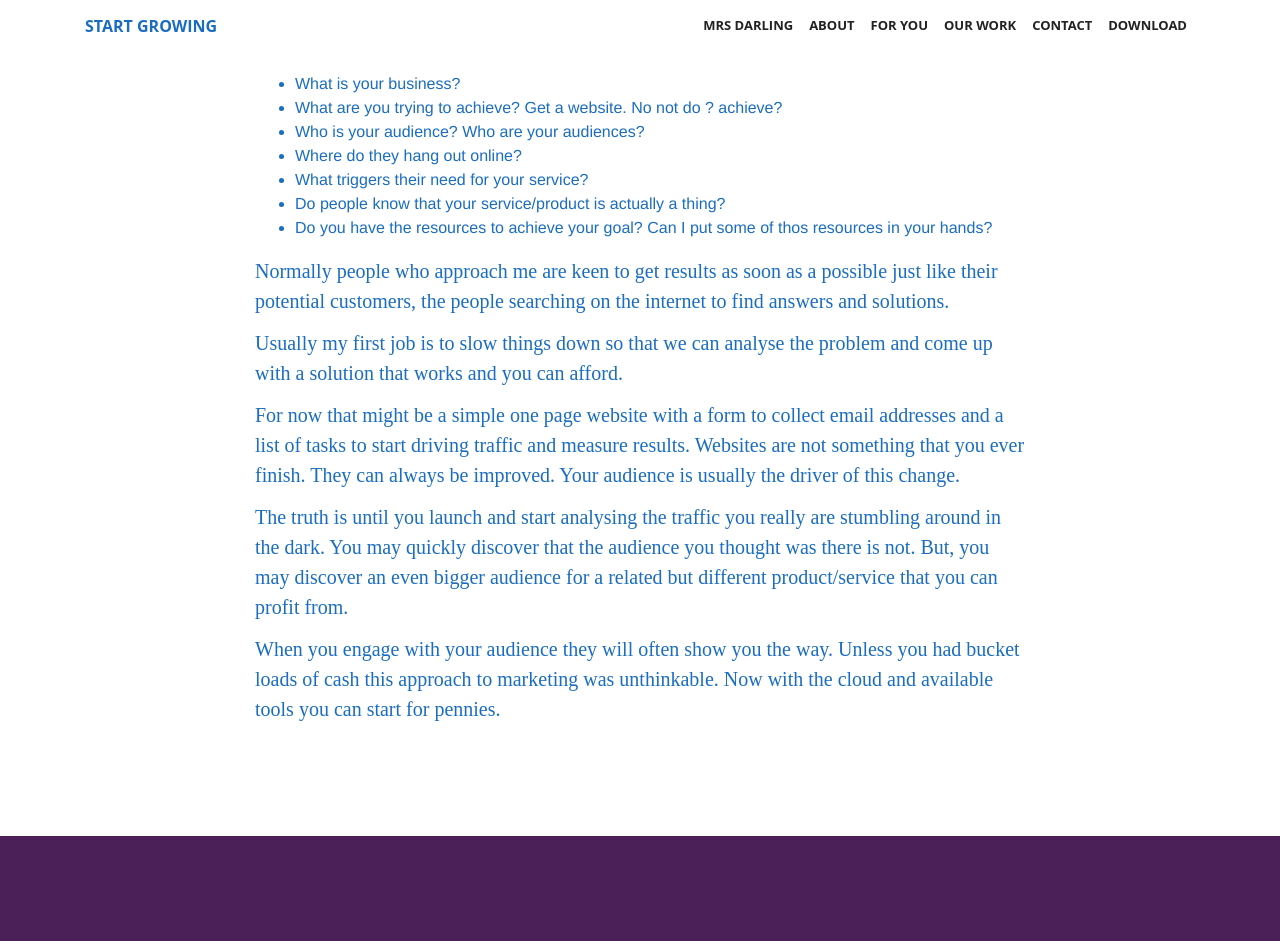
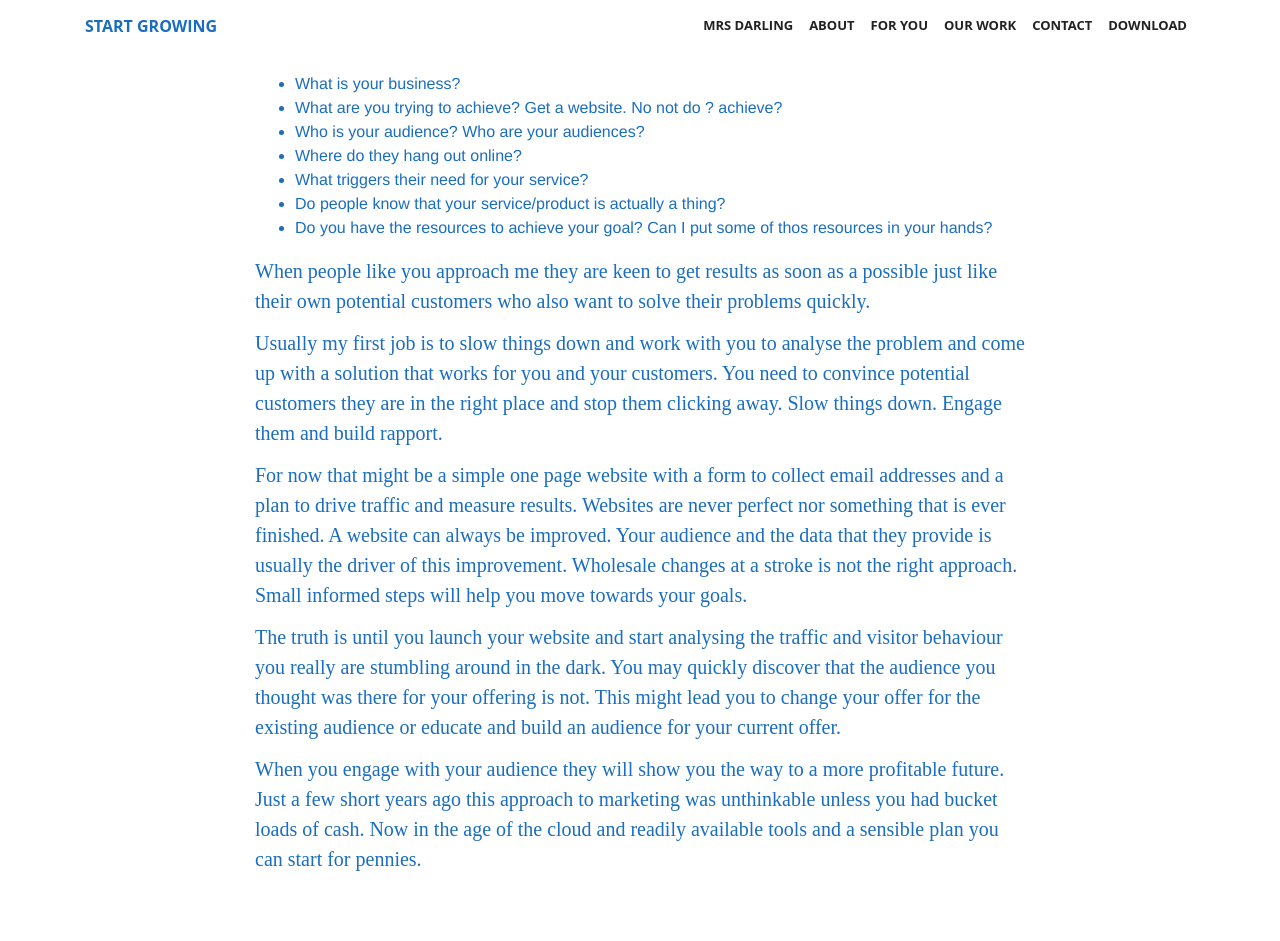
Before and after one commit to primertest-org/ADAADA, a Jekyll site: the page built from index.html, in a window 1280 px wide and 1400 px high, scrolled down 2332 px. Shown: the top 941 px of the window. Built offline with Jekyll 4.4.1, drawn with Linux system fonts in a browser that asks for light colours; some web fonts are replaced.

Commit message:
Updated '_includes/ethos.html' via CloudCannon

```diff
--- a/_includes/ethos.html
+++ b/_includes/ethos.html
@@ -14,16 +14,15 @@
               <li>Do you have the resources to achieve your goal? Can I put some of thos resources in your hands?</li>
             </ul>
 
-          <p class="editable">Normally people who approach me are keen to get results as soon as a possible just like their potential customers, the people searching on the internet to find answers and solutions.</p>
+          <p class="editable">When people like you approach me they are keen to get results as soon as a possible just like their own potential customers who also want to solve their problems quickly.</p>
 
-          <p class="editable">Usually my first job is to slow things down so that we can analyse the problem and come up with a solution that works and you can afford. </p>
+          <p class="editable">Usually my first job is to slow things down and work with you to analyse the problem and come up with a solution that works for you and your customers. You need to convince potential customers they are in the right place and stop them clicking away. Slow things down. Engage them and build rapport.</p>
 
-          <p class="editable">For now that might be a simple one page website with a form to collect email addresses and a list of tasks to start driving traffic and measure results. Websites are not something that you ever finish. They can always be improved. Your audience is usually the driver of this change.</p>
+          <p class="editable">For now that might be a simple one page website with a form to collect email addresses and a plan to drive traffic and measure results. Websites are never perfect nor something that is ever finished. A website can always be improved. Your audience and the data that they provide is usually the driver of this improvement. Wholesale changes at a stroke is not the right approach. Small informed steps will help you move towards your goals.</p>
 
-          <p class="editable">The truth is until you launch and start analysing the traffic you really are stumbling around in the dark.
-            You may quickly discover that the audience you thought was there is not. But, you may discover an even bigger audience for a related but different product/service that you can profit from. </p>
+          <p class="editable">The truth is until you launch your website and start analysing the traffic and visitor behaviour you really are stumbling around in the dark. You may quickly discover that the audience you thought was there for your offering is not. This might lead you to change your offer for the existing audience or educate and build an audience for your current offer.</p>
 
-          <p class="editable">When you engage with your audience they will often show you the way. Unless you had bucket loads of cash this approach to marketing was unthinkable. Now with the cloud and available tools you can start for pennies.</p>
+          <p class="editable">When you engage with your audience they will show you the way to a more profitable future. Just a few short years ago this approach to marketing was unthinkable unless you had bucket loads of cash. Now in the age of the cloud and readily available tools and a sensible plan you can start for pennies.</p>
         </div>
       </div>
     </div>
```
